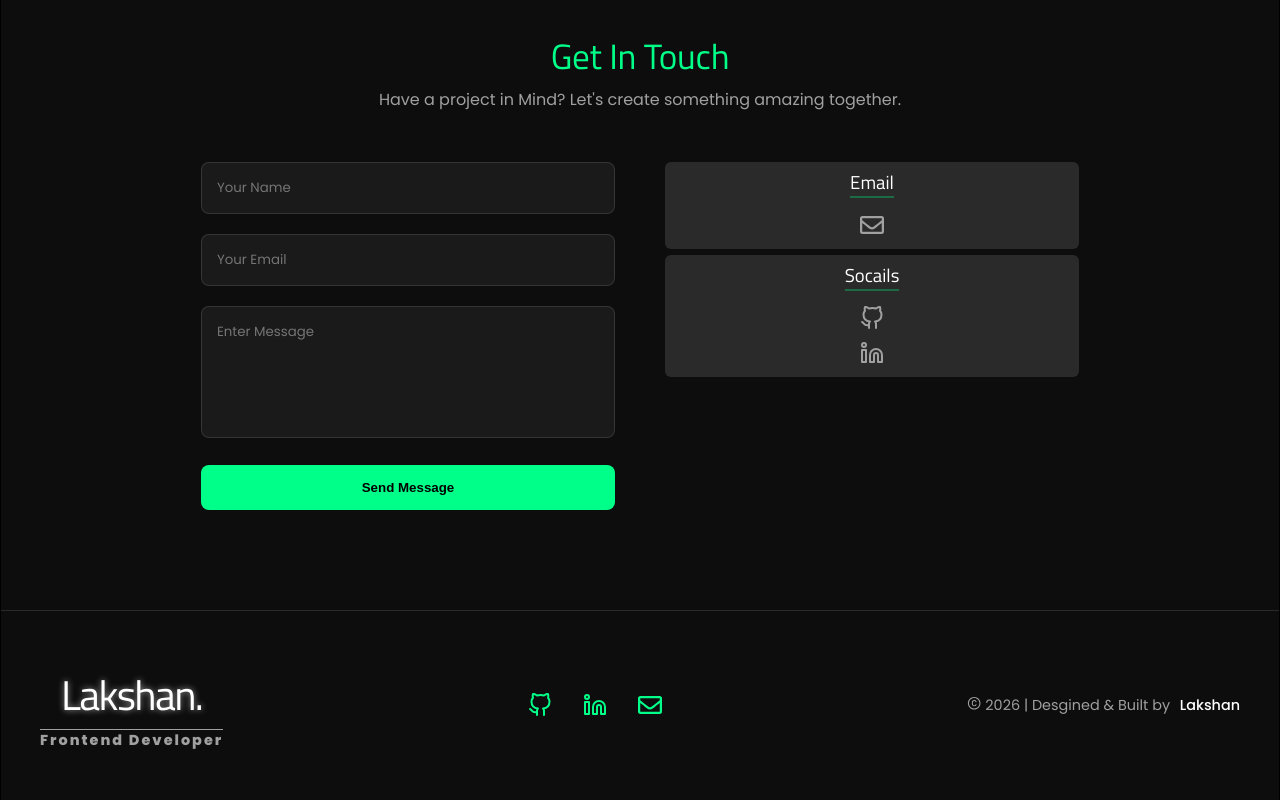
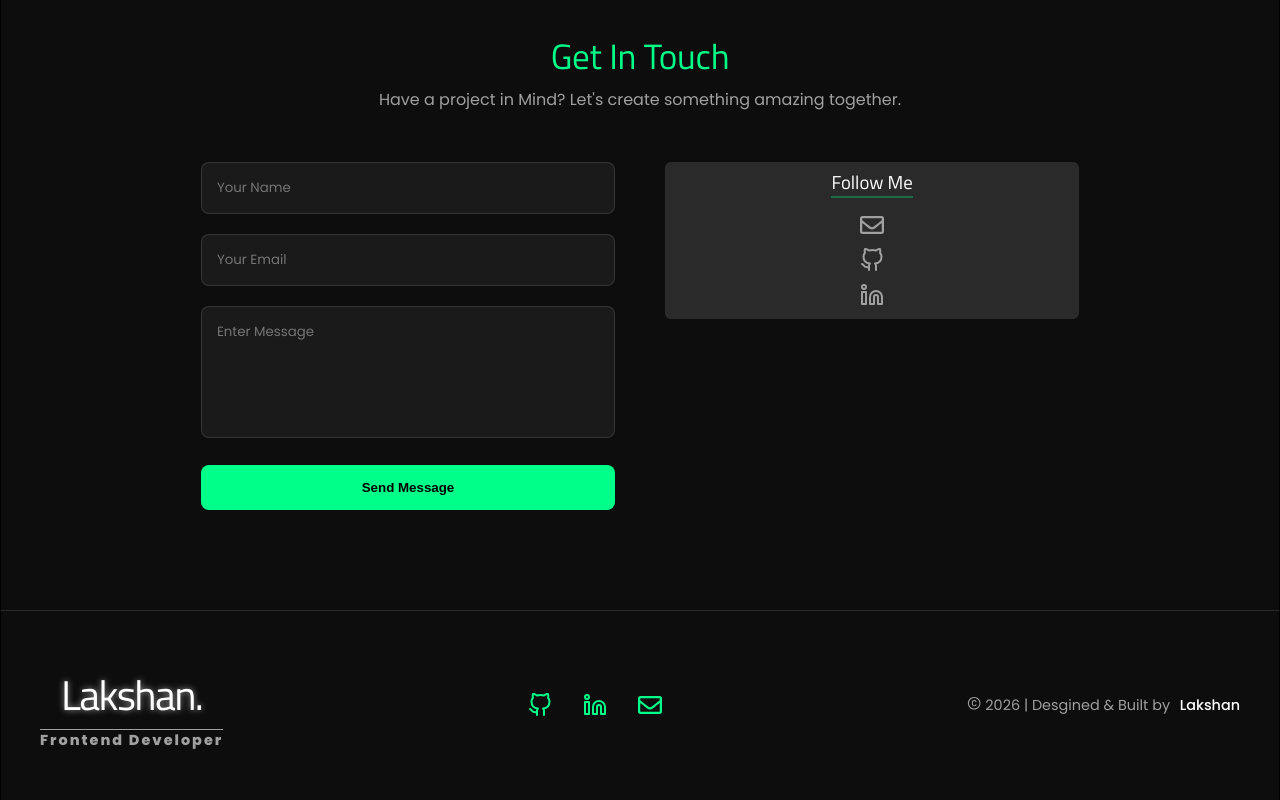
Before and after one commit to lakshan-beast/My-Portfolio, a React (Vite) app: page / in a window 1280 px wide. Shown: the part 4555-5355 px from the top of the page. Built offline with nearby package versions, Linux system fonts and the light colour scheme.

Commit message:
refactor: update contact section headings for clarity and consistency

```diff
--- a/src/components/Contact.jsx
+++ b/src/components/Contact.jsx
@@ -109,14 +109,10 @@ const Contact = () => {
           {/* contact information */}
           <div className="contact-info" data-aos="fade-left">
             <div className="info-item">
-              <h3>Email</h3>
+              <h3>Follow Me</h3>
               <a href="mailto:lakshansandeepa0305@gmail.com">
                 <FaRegEnvelope />
               </a>
-            </div>
-
-            <div className="info-item ">
-              <h3>Socails</h3>
               <a href="https://github.com/lakshan-beast" target="_blank">
                 <FiGithub />
               </a>
```
